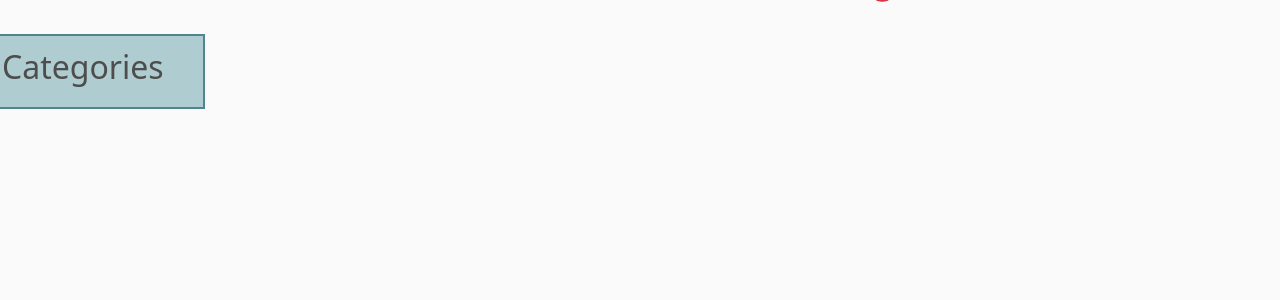
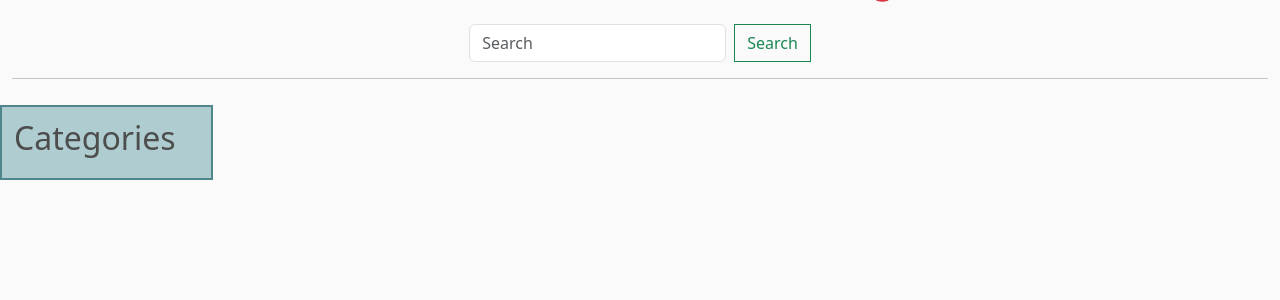
Before and after one commit to pkoutsonas/ecommerce, a Django app: page / in a window 1280 px wide. Shown: the part 56-356 px from the top of the page. Run offline with Django 4.2, Linux system fonts and the light colour scheme; data that the repository does not hold is empty.

Commit message:
Searchbar
Searchbar with string input

```diff
--- a/store/templates/store/main.html
+++ b/store/templates/store/main.html
@@ -46,7 +46,7 @@
 		</nav>
 	</div>
 
-	<div >
+	<div class="container-fluid">
 		<br />
 		{% block content %} {% endblock content %}
 	</div>
--- a/store/templates/store/store.html
+++ b/store/templates/store/store.html
@@ -1,10 +1,19 @@
 {% extends 'store/main.html' %} {% load static %} {% block content %}
+<!-- Search Bar -->
+<div class="container  text-center">
+	<form class="d-inline-flex" action="{% url 'search' %}" method="get">
+	  <input class="form-control me-2" name="q" type="search" placeholder="Search" aria-label="Search">
+	  <button class="btn btn-outline-success" type="submit">Search</button>
+	</form>
+</div>
+<hr>
+
 <div class="row">
 	<div class="col-lg-2 category-wrapper">
 		<h2>Categories</h2>
 		<ul class="list-group">
 			{% for category in categories %}
-			<a href="{% url 'category' %}?choice={{category.name}}">
+			<a href="{% url 'category' %}?q={{category.name}}">
 				<li class="list-group-item category"><strong>{{category.name}}</strong></li>
 			</a>
 			{% endfor %}
--- a/store/urls.py
+++ b/store/urls.py
@@ -6,4 +6,5 @@ urlpatterns = [
     path('cart/', views.cart, name = 'cart'),
     path('checkout/', views.checkout, name = 'checkout'),
     path('category/', views.category, name = 'category'),
+    path('search/', views.search, name = 'search'),
 ]
--- a/store/views.py
+++ b/store/views.py
@@ -18,9 +18,18 @@ def checkout(request):
     return render(request, 'store/checkout.html', context)
 
 def category(request):
-    choice = request.GET.get('choice', '')
-    id = Category.objects.get(name=choice)
+    q = request.GET.get('q', '')
+    id = Category.objects.get(name=q)
+
     products = Product.objects.filter(category_id=id)
     categories = Category.objects.all()
     context = {'products' : products, 'categories' : categories}
     return render(request, 'store/store.html', context)
+
+def search(request):
+    q = request.GET.get('q', '')
+
+    products = Product.objects.filter(name__icontains=q)
+    categories = Category.objects.all()
+    context = {'products' : products, 'categories' : categories}
+    return render(request, 'store/store.html', context)
```
